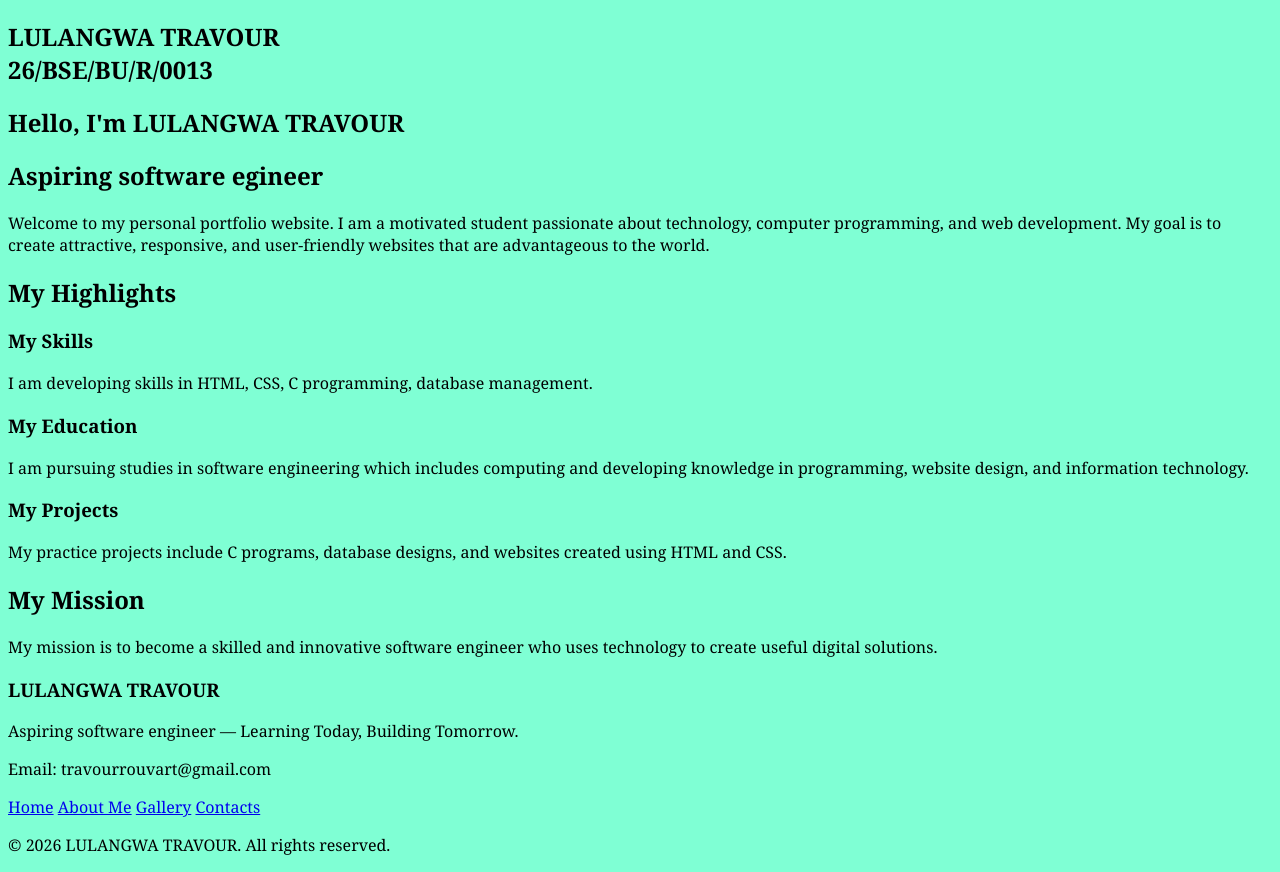
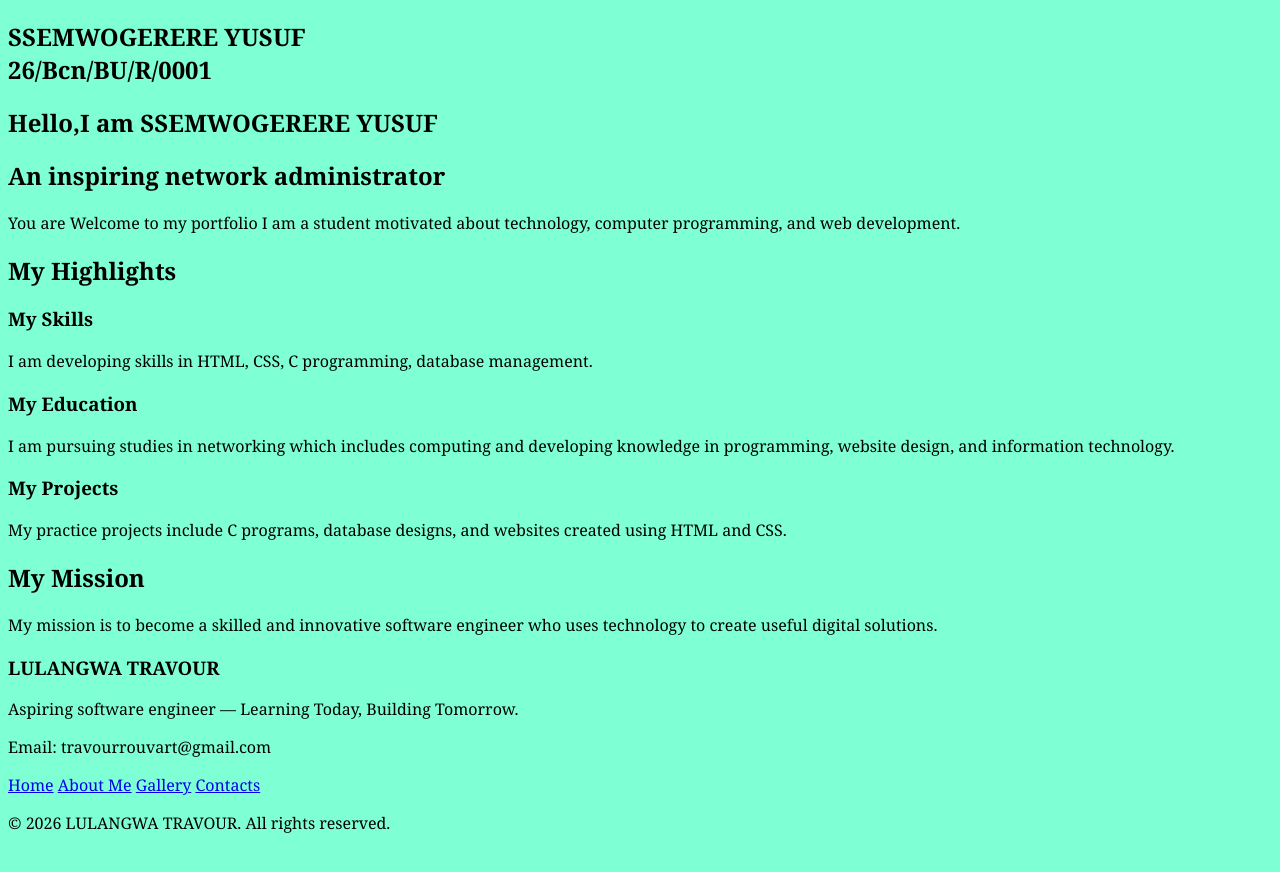
Before and after one commit to TR0V02006/midsemester, a plain HTML site: page index.html in a window 1280 px wide. After the commit the page ends 850 px from the top, so only its background shows below. Drawn offline with Linux system fonts and the light colour scheme.

Commit message:
Update index.html

```diff
--- a/index.html
+++ b/index.html
@@ -3,7 +3,7 @@
 <head>
     <meta charset="UTF-8">
     <meta name="viewport" content="width=device-width, initial-scale=1.0">
-    <title>LULANGWA TRAVOUR | Home</title>
+    <title>SSEMWOGERERE YUSUF | Home</title>
     <link rel="stylesheet" href="style.css">
 </head>
 <body>
@@ -11,7 +11,7 @@
 
     <header>
         <nav>
-            <h2>LULANGWA TRAVOUR <br>26/BSE/BU/R/0013</h2>
+            <h2>SSEMWOGERERE YUSUF<br>26/Bcn/BU/R/0001</h2>
 
 
         </nav>
@@ -19,14 +19,13 @@
 
 
     <section class="hero">
-        <h1>Hello, I'm LULANGWA TRAVOUR</h1>
-        <h2>Aspiring software egineer</h2>
+        <h1>Hello,I am SSEMWOGERERE YUSUF</h1>
+        <h2>An inspiring network administrator</h2>
         <p>
-            Welcome to my personal portfolio website.
-            I am a motivated student passionate about technology,
+             You are Welcome to my portfolio
+            I am a student  motivated about technology,
             computer programming, and web development.
-            My goal is to create attractive, responsive, and
-            user-friendly websites that are advantageous to the world.
+
         </p>
 
     </section>
@@ -48,7 +47,7 @@
             <div class="card">
                 <h3>My Education</h3>
                 <p>
-                    I am pursuing studies in software engineering
+                    I am pursuing studies in networking
                      which includes computing and
                     developing knowledge in programming,
                     website design, and information technology.
```
